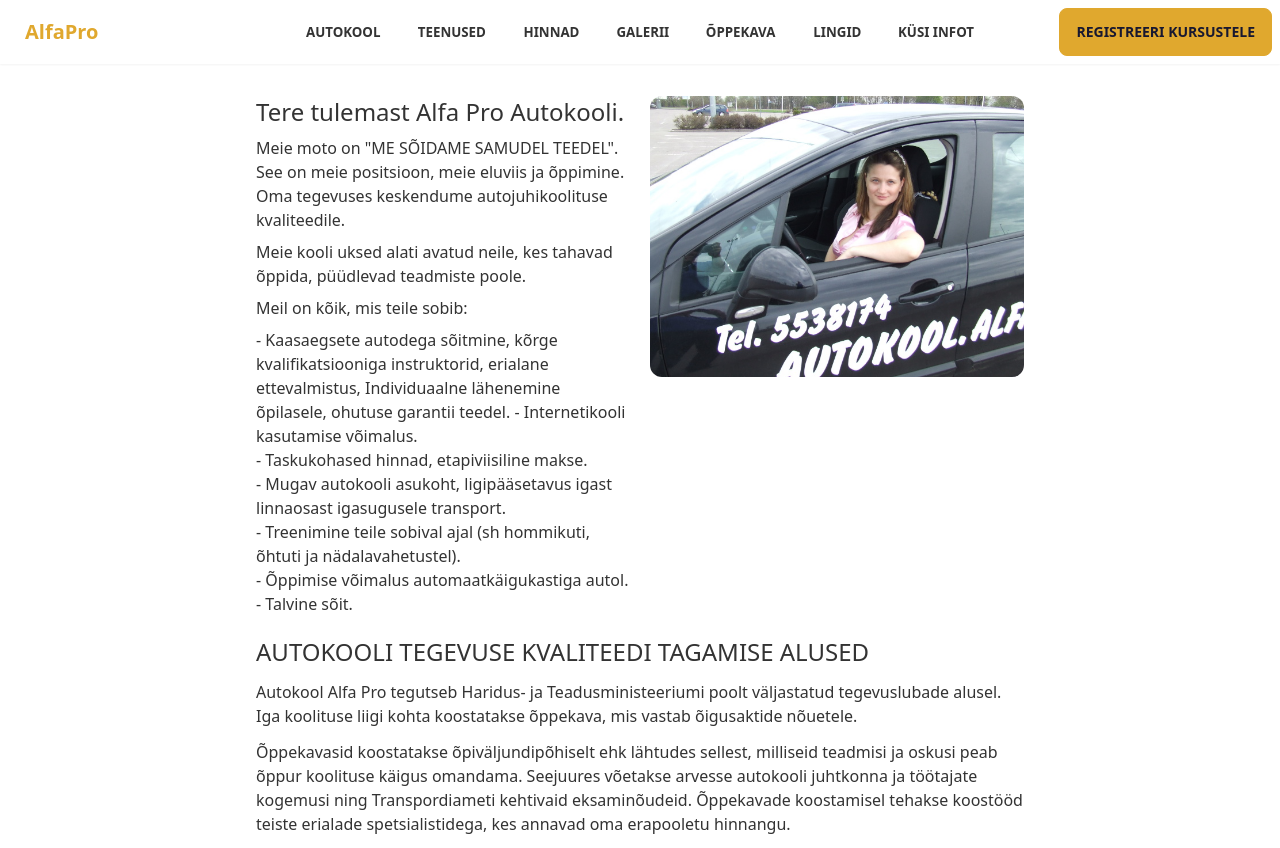
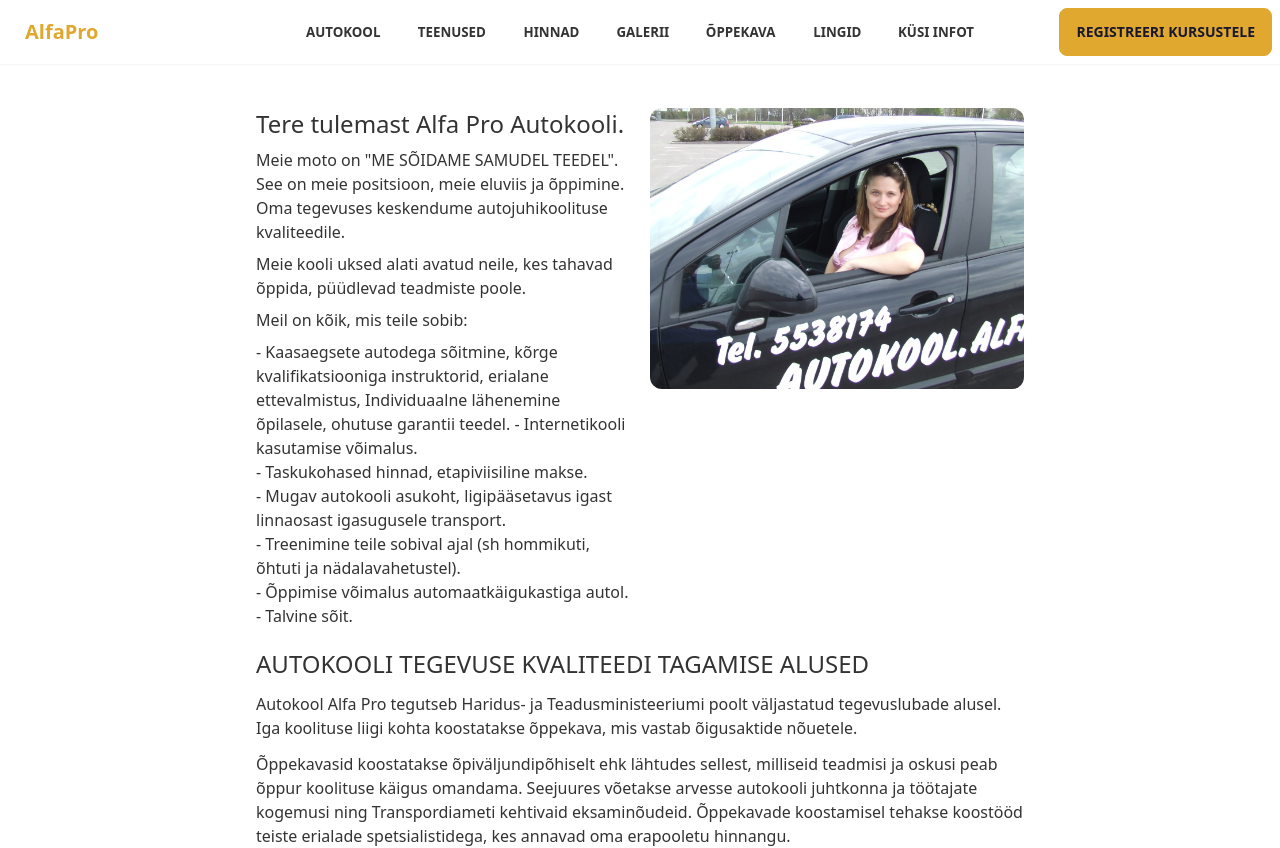
Before and after one commit to Appstatis/alfapro, a Next.js app: page /home in a window 1280 px wide. Shown: the top 848 px of the page. Built offline with nearby package versions, Linux system fonts and the light colour scheme.

Commit message:
Add Margin top to Layout

```diff
--- a/src/components/Layout/Layout.tsx
+++ b/src/components/Layout/Layout.tsx
@@ -15,7 +15,7 @@ export const Layout = ({ children }: { children: React.ReactNode }) => {
       <div
         className={`${router.pathname !== "/404" &&
           router.pathname !== "/" &&
-          "mb-2 md:mb-4 grid gap-5 px-4 py-1 sm:py-2 md:py-4 lg:py-6 xl:py-8 sm:px-16 md:px-16 lg:px-48 xl:px-64"}`}
+          "mt-3 mb-2 md:mb-4 grid gap-5 px-4 py-1 sm:py-2 md:py-4 lg:py-6 xl:py-8 sm:px-16 md:px-16 lg:px-48 xl:px-64"}`}
       >
         {children}
       </div>
```
